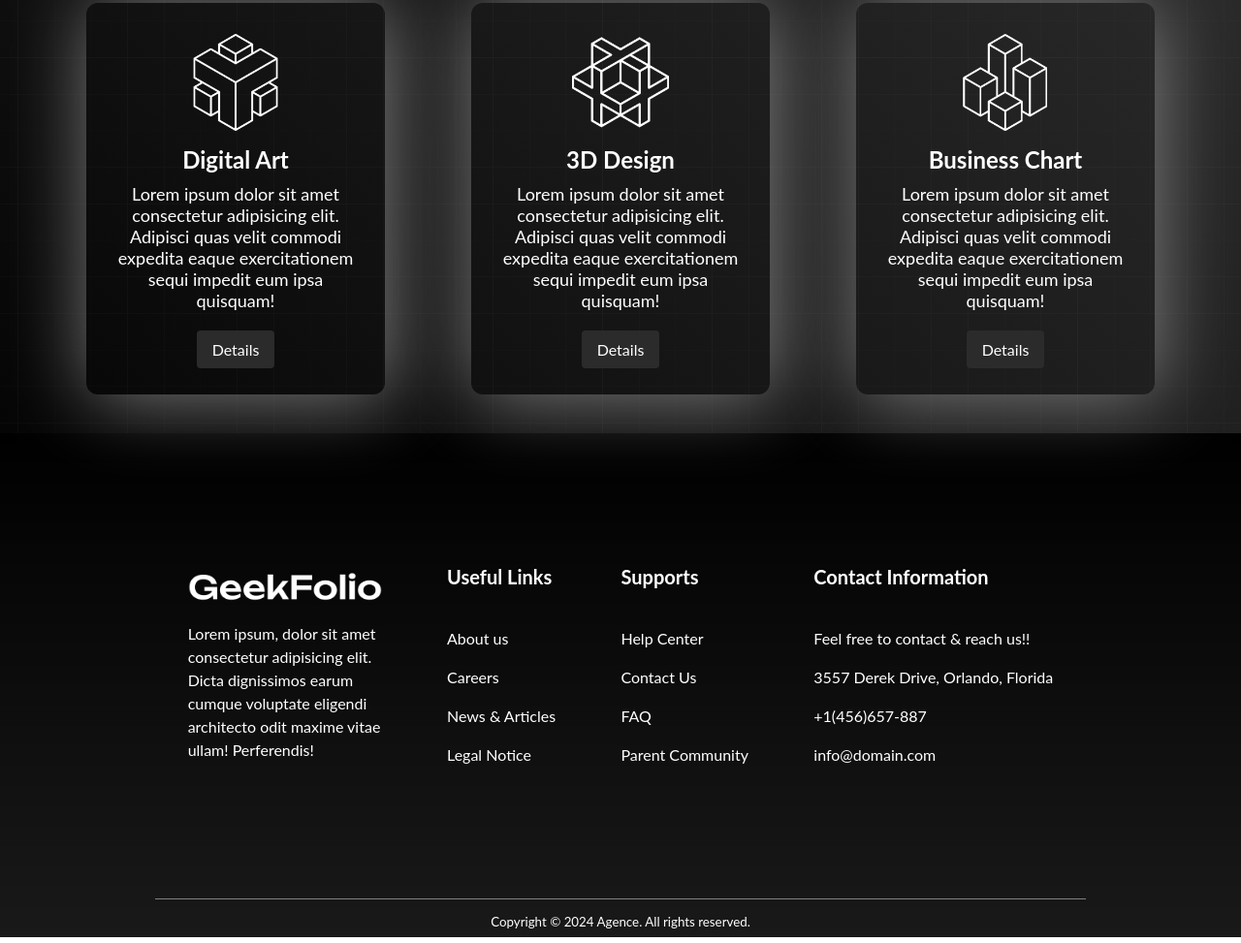
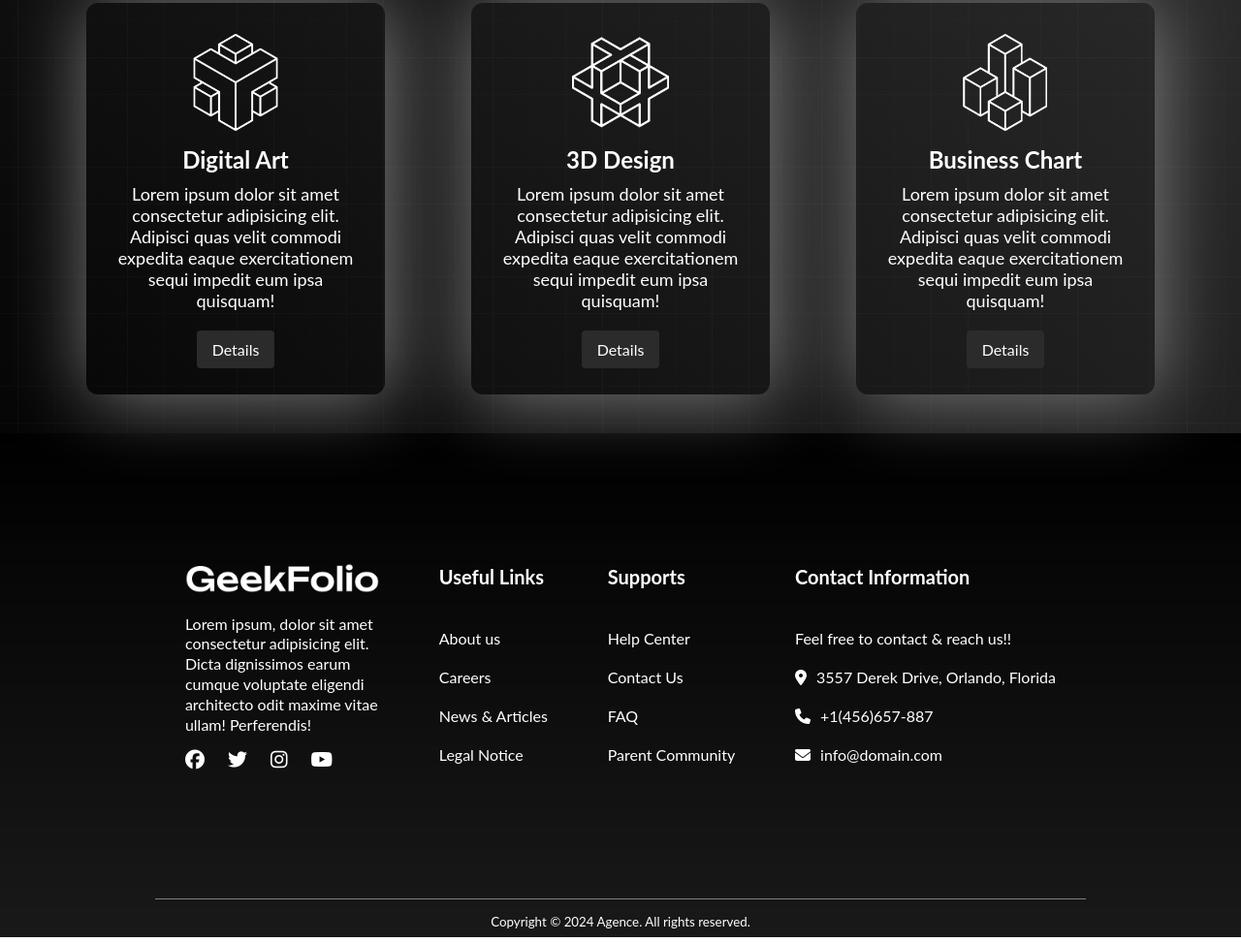
Before and after one commit to ashik-08/C1-Digital-Products, a plain HTML site: page index.html in a window 1280 px wide. Shown: the part 1546-2519 px from the top of the page at 97% size. Drawn offline with Linux system fonts and the light colour scheme.

Commit message:
[feat](footer): update footer section
  - add brand icons

  - add icons to contact info

```diff
--- a/index.html
+++ b/index.html
@@ -113,6 +113,12 @@
             architecto odit maxime vitae <br />
             ullam! Perferendis!
           </p>
+          <div class="icons">
+            <i class="fa-brands fa-facebook"></i>
+            <i class="fa-brands fa-twitter"></i>
+            <i class="fa-brands fa-instagram"></i>
+            <i class="fa-brands fa-youtube"></i>
+          </div>
         </div>
         <div class="useful-link">
           <h5 class="footer-heading">Useful Links</h5>
@@ -131,15 +137,22 @@
         <div class="contact">
           <h5 class="footer-heading">Contact Information</h5>
           <p>Feel free to contact & reach us!!</p>
-          <p>3557 Derek Drive, Orlando, Florida</p>
-          <p>+1(456)657-887</p>
-          <p>info@domain.com</p>
+          <p>
+            <i class="fa-solid fa-location-dot"></i>3557 Derek Drive, Orlando,
+            Florida
+          </p>
+          <p><i class="fa-solid fa-phone"></i>+1(456)657-887</p>
+          <p><i class="fa-solid fa-envelope"></i>info@domain.com</p>
         </div>
       </section>
       <p class="copy">
-        <small>Copyright © 2024 Agence. All rights reserved.</small>
+        <small>Copyright &copy; 2024 Agence. All rights reserved.</small>
       </p>
     </footer>
     <!-- Footer Section Ends -->
+    <script
+      src="https://kit.fontawesome.com/061b33f455.js"
+      crossorigin="anonymous"
+    ></script>
   </body>
 </html>
--- a/styles.css
+++ b/styles.css
@@ -22,9 +22,12 @@
   font-size: 18px;
 }
 
+.list-item {
+  cursor: pointer;
+}
+
 .list-item:hover {
   color: orange;
-  cursor: pointer;
 }
 
 /* banner related styles */
@@ -166,13 +169,32 @@ footer {
 }
 
 .logo-details {
-  line-height: 1.5rem;
+  line-height: 1.3rem;
+}
+
+.icons {
+  display: flex;
+  gap: 24px;
+  margin-top: 16px;
+}
+
+.fa-brands {
+  font-size: 20px;
+}
+
+.fa-brands:hover {
+  color: orange;
+  cursor: pointer;
 }
 
 .footer-heading {
   font-size: 20px;
   font-weight: bold;
   margin-bottom: 24px;
+}
+
+.fa-solid {
+  margin-right: 10px;
 }
 
 .useful-link p:hover,
```
